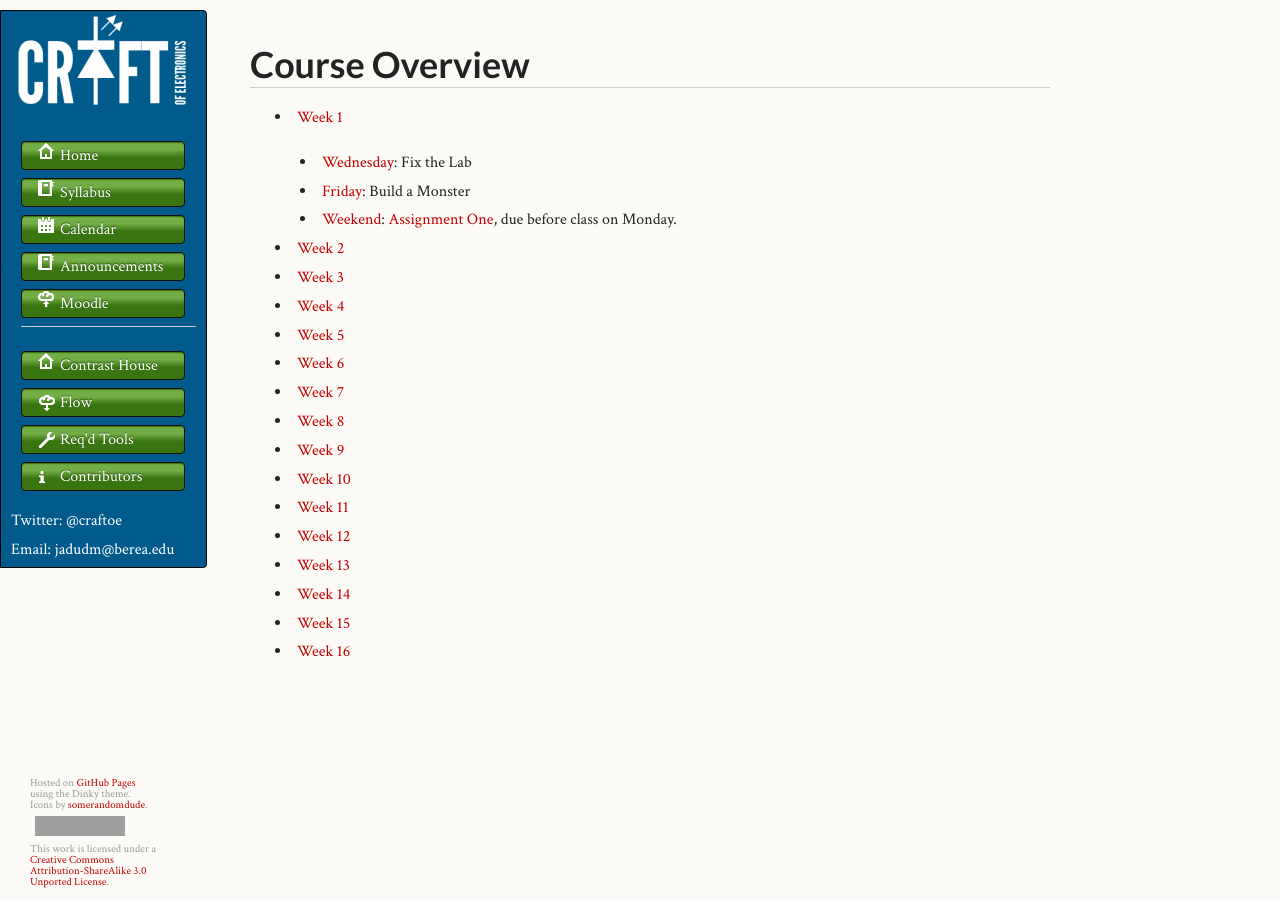
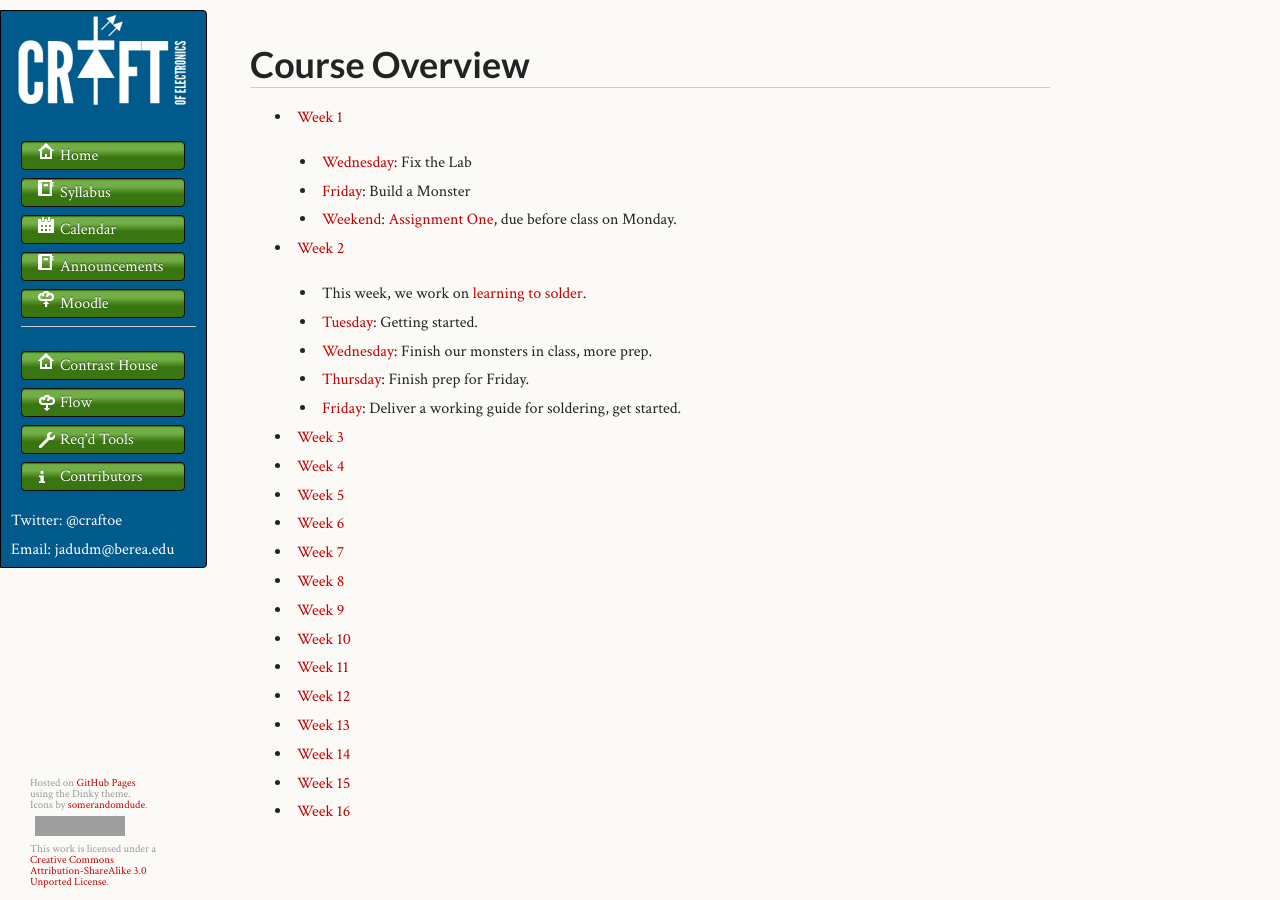
Before and after one commit to craftofelectronics/craftofelectronics.github.com, a Jekyll site: the page built from cal/index.md, in a window 1280 px wide. Built offline with Jekyll 4.4.1, drawn with Linux system fonts in a browser that asks for light colours; grey boxes are pictures that could not be loaded.

Commit message:
Updated the calendar overview.
Probably useful to people wanting to see what is going on this week.

```diff
--- a/cal/index.md
+++ b/cal/index.md
@@ -11,6 +11,11 @@ week: 1
   * [Friday](w00.html#Friday): Build a Monster
   * [Weekend](w00.html#Weekend): [Assignment One]({{site.url}}/assignments/learning-to-fail.html), due before class on Monday.
 * [Week 2](w01.html)
+  * This week, we work on [learning to solder](http://localhost:9000/assignments/learn-to-solder.html).
+  * [Tuesday](w01.html#Tuesday): Getting started.
+  * [Wednesday](w01.html#Wednesday): Finish our monsters in class, more prep.
+  * [Thursday](w01.html#Thursday): Finish prep for Friday.
+  * [Friday](w01.html#Friday): Deliver a working guide for soldering, get started.
 * [Week 3](w02.html)
 * [Week 4](w03.html)
 * [Week 5](w04.html)
```
